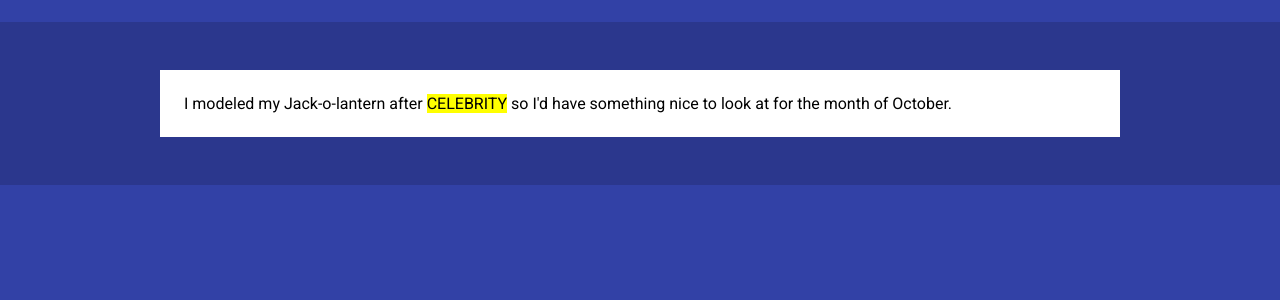
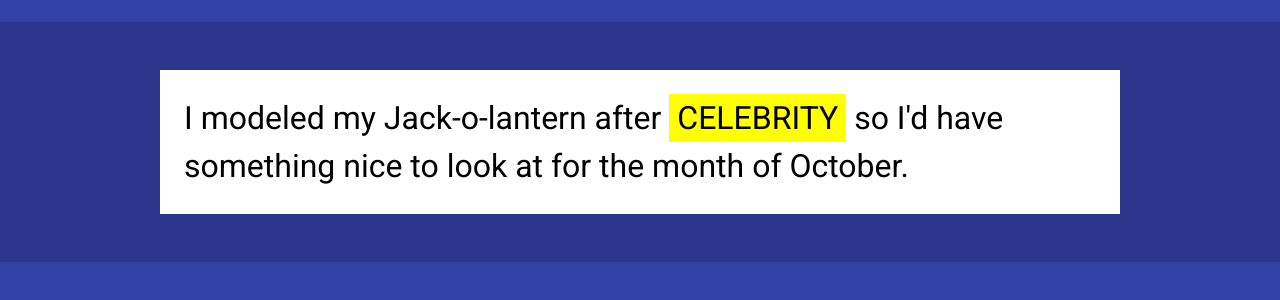
Before and after one commit to rsidneysmith/WordPress-Pittsburgh-Hacktoberfest, a plain HTML site: page docs/index.html in a window 1280 px wide. Shown: the part 188-488 px from the top of the page. Drawn offline with Linux system fonts and the light colour scheme.

Commit message:
Increase font size of card

```diff
--- a/docs/assets/css/main.css
+++ b/docs/assets/css/main.css
@@ -28,9 +28,13 @@ body {
 .card {
     background: #fff;
     color: black;
+    font-size: 2em;
+    line-height: 1.5;
     padding: 1.5rem;
 }
 
 .madlib-placeholder {
     background-color: yellow;
+    display: inline-block;
+    padding: 0 0.25em;
 }
```
